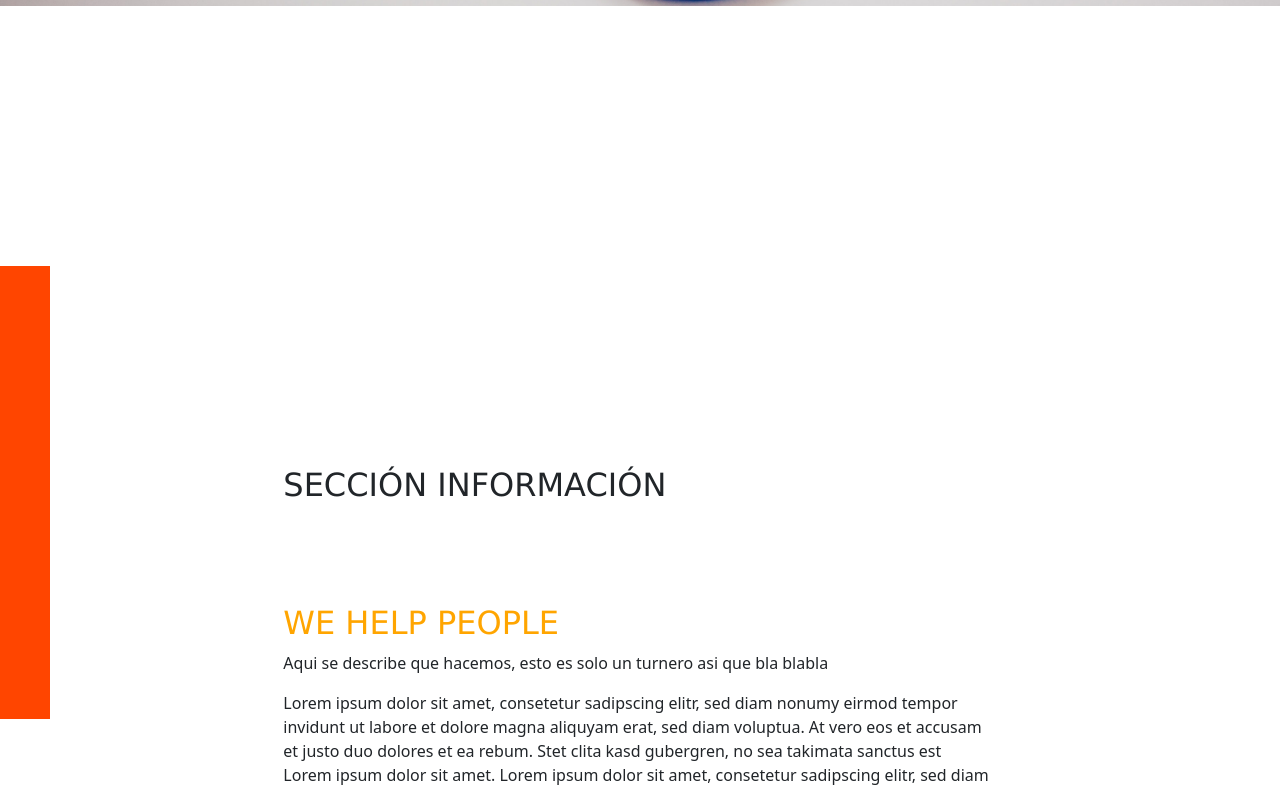
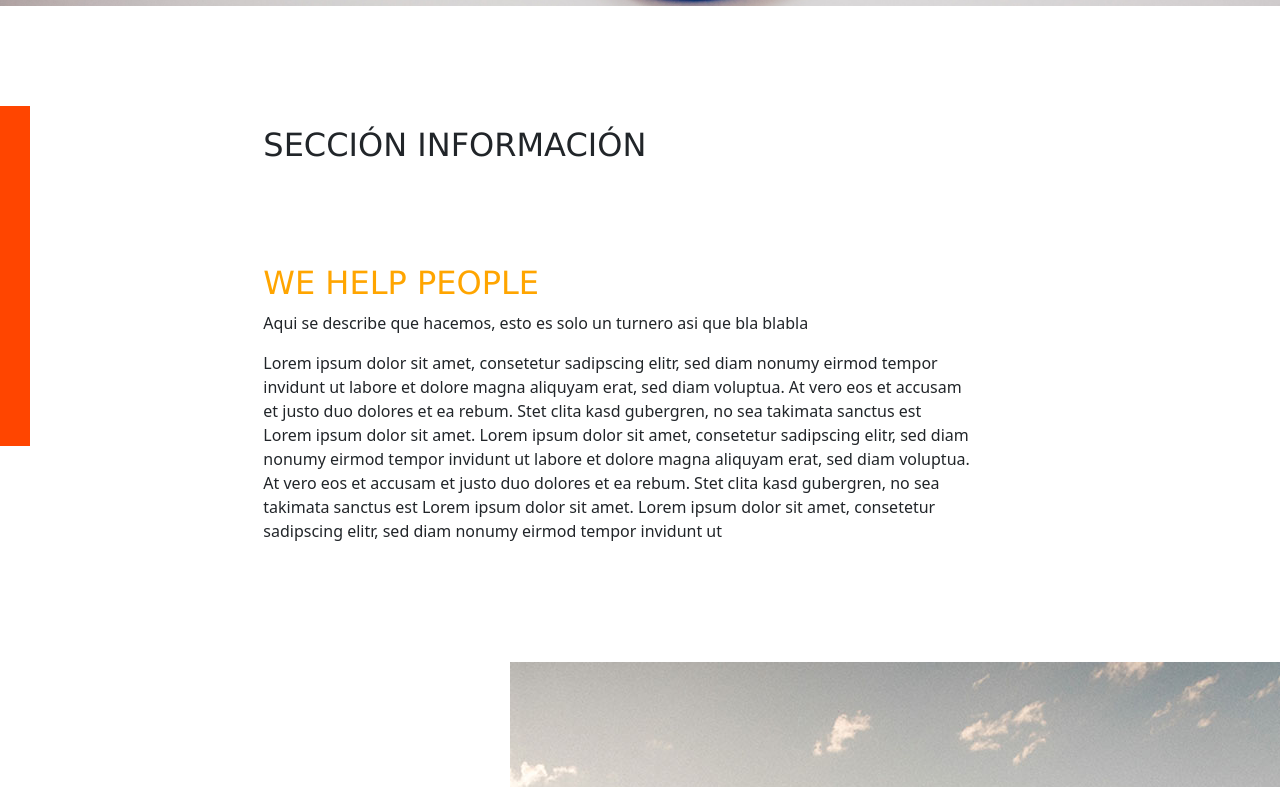
Before and after one commit to cdoller/turnero-front, a React (Create React App) app: page / in a window 1280 px wide. Shown: the part 794-1581 px from the top of the page. Built offline with nearby package versions, Linux system fonts and the light colour scheme.

Commit message:
seccion info arreglada, agregue sass a info - nav - welcome - carrousel

```diff
--- a/src/assets/css/Carrousel.css
+++ b/src/assets/css/Carrousel.css
@@ -1,19 +1,16 @@
-.styleCarrousel{
+.styleCarrousel {
   width: 100vw;
   height: auto;
   box-sizing: border-box;
   position: relative;
 }
-
-.styleItem{
-    object-fit:'contain';
+.styleCarrousel .styleItem {
+  object-fit: "contain";
 }
-
-.imagenesCarousel{
+.styleCarrousel .imagenesCarousel {
   object-fit: cover;
   max-block-size: 100vh;
-
 }
-.textoCarousel{
+.styleCarrousel .textoCarousel {
   color: blue;
 }
--- a/src/assets/css/Info.css
+++ b/src/assets/css/Info.css
@@ -1,38 +1,33 @@
-.Info{
-    padding-top: 20vh;
+.Info {
   align-items: flex-start;
   background-color: #ffffff;
-    height: 100vh;
 }
-
-.Container{
+.Info .container-info {
   display: flex;
   flex-direction: column;
   justify-content: space-between;
   width: 100vw;
 }
-
-.Row{
+.Info .Row {
   width: 100vw;
   height: 80vh;
 }
-.Col1{
+.Info .Col1 {
   background-color: orangered;
-    max-width: 50px;
+  max-width: 30px;
   margin-top: 100px;
   margin-bottom: 200px;
 }
-.Col3{
+.Info .Col3 {
   text-align: initial;
-    margin-top: 180px;
   padding: 20px;
 }
-h2{
-    font-family: 'Lucida Sans', 'Lucida Sans Regular', 'Lucida Grande', 'Lucida Sans Unicode', Geneva, Verdana, sans-serif;
+.Info h2 {
+  font-family: "Lucida Sans", "Lucida Sans Regular", "Lucida Grande", "Lucida Sans Unicode", Geneva, Verdana, sans-serif;
 }
-.TitleColor{
+.Info .TitleColor {
   color: orange;
 }
-p{
-    text-align:left;
+.Info p {
+  text-align: left;
 }
--- /dev/null
+++ b/src/assets/sass/Info.scss
@@ -0,0 +1,35 @@
+.Info{
+    align-items: flex-start;
+    background-color: #ffffff;
+
+    .container-info{
+        display: flex;
+        flex-direction: column;
+        justify-content: space-between;
+        width: 100vw;
+    }
+
+    .Row{
+        width: 100vw;
+        height: 80vh;
+    }
+    .Col1{
+        background-color: orangered;
+        max-width: 30px;
+        margin-top: 100px;
+        margin-bottom: 200px;
+    }
+    .Col3{
+        text-align: initial;
+        padding: 20px;
+    }
+    h2{
+        font-family: 'Lucida Sans', 'Lucida Sans Regular', 'Lucida Grande', 'Lucida Sans Unicode', Geneva, Verdana, sans-serif;
+    }
+    .TitleColor{
+        color: orange;
+    }
+    p{
+        text-align:left;
+    }
+}
--- /dev/null
+++ b/src/components/InfoComponent.js
@@ -0,0 +1,34 @@
+import React from "react";
+import { Row } from "react-bootstrap";
+import Container from 'react-bootstrap/Container';
+import Col from 'react-bootstrap/Col';
+import '../assets/css/Info.css';
+
+const InfoComponent = () =>{
+
+    return(
+        <>
+        <section className='Info'>
+            <Container fluid className='Container container-info'>
+                <Row fluid className='Row'>
+                    <Col className='Col1' xs={1} lg={1}></Col>
+                    <Col className='Col2' xs={1} lg={2}></Col>
+                    <Col className='Col3' xs={9} lg={7}>
+                        <h2>SECCIÓN INFORMACIÓN</h2>
+                        <h2 className="TitleColor">WE HELP PEOPLE</h2>
+                        <p>Aqui se describe que hacemos, esto es solo un turnero asi que bla blabla</p>
+                        <p>Lorem ipsum dolor sit amet, consetetur sadipscing elitr, sed diam nonumy eirmod tempor invidunt ut labore et dolore magna aliquyam erat, sed diam voluptua. At vero eos et accusam et justo duo dolores et ea rebum. Stet clita kasd gubergren, no sea takimata sanctus est Lorem ipsum dolor sit amet. Lorem ipsum dolor sit amet, consetetur sadipscing elitr, sed diam nonumy eirmod tempor invidunt ut labore et dolore magna aliquyam erat, sed diam voluptua. At vero eos et accusam et justo duo dolores et ea rebum. Stet clita kasd gubergren, no sea takimata sanctus est Lorem ipsum dolor sit amet. Lorem ipsum dolor sit amet, consetetur sadipscing elitr, sed diam nonumy eirmod tempor invidunt ut</p>
+
+
+                    </Col>
+                    <Col className='Col2' xs={1} lg={2}></Col>
+                </Row>
+
+            </Container>
+        </section>
+        </>
+
+    )
+}
+
+export default InfoComponent
--- a/src/containers/Info.js
+++ b/src/containers/Info.js
@@ -1,35 +1,16 @@
 import React from "react";
-import { Row } from "react-bootstrap";
-import Container from 'react-bootstrap/Container';
-import Col from 'react-bootstrap/Col';
-import '../assets/css/Info.css';
+import InfoComponent from "../components/InfoComponent";
+
 
 const Info = () =>{
 
     return(
-        <>
-        <section className='Info'>
-            <Container fluid className='Container'>
-                <Row fluid className='Row'>
-                    <Col className='Col1' xs={1} lg={1}></Col>
-                    <Col className='Col2' xs={1} lg={2}></Col>
-                    <Col className='Col3' xs={9} lg={7}>
-                        <h2>SECCIÓN INFORMACIÓN</h2>
-                        <h2 className="TitleColor">WE HELP PEOPLE</h2>
-                        <p>Aqui se describe que hacemos, esto es solo un turnero asi que bla blabla</p>
-                        <p>Lorem ipsum dolor sit amet, consetetur sadipscing elitr, sed diam nonumy eirmod tempor invidunt ut labore et dolore magna aliquyam erat, sed diam voluptua. At vero eos et accusam et justo duo dolores et ea rebum. Stet clita kasd gubergren, no sea takimata sanctus est Lorem ipsum dolor sit amet. Lorem ipsum dolor sit amet, consetetur sadipscing elitr, sed diam nonumy eirmod tempor invidunt ut labore et dolore magna aliquyam erat, sed diam voluptua. At vero eos et accusam et justo duo dolores et ea rebum. Stet clita kasd gubergren, no sea takimata sanctus est Lorem ipsum dolor sit amet. Lorem ipsum dolor sit amet, consetetur sadipscing elitr, sed diam nonumy eirmod tempor invidunt ut</p>
+        <section>
+            <InfoComponent></InfoComponent>
+        </section>
 
-
-                    </Col>
-                    <Col className='Col2' xs={1} lg={2}></Col>
-                </Row>
-
-            </Container>
-        </section>
-        </>
 
     )
 }
 
-// https://react-bootstrap.github.io/layout/grid/#responsive-grids
 export default Info
```
Also changed, not shown: src/assets/sass/Carrousel.scss (added, +19 -0 lines). Lines whose indentation alone changed are shown as unchanged.
